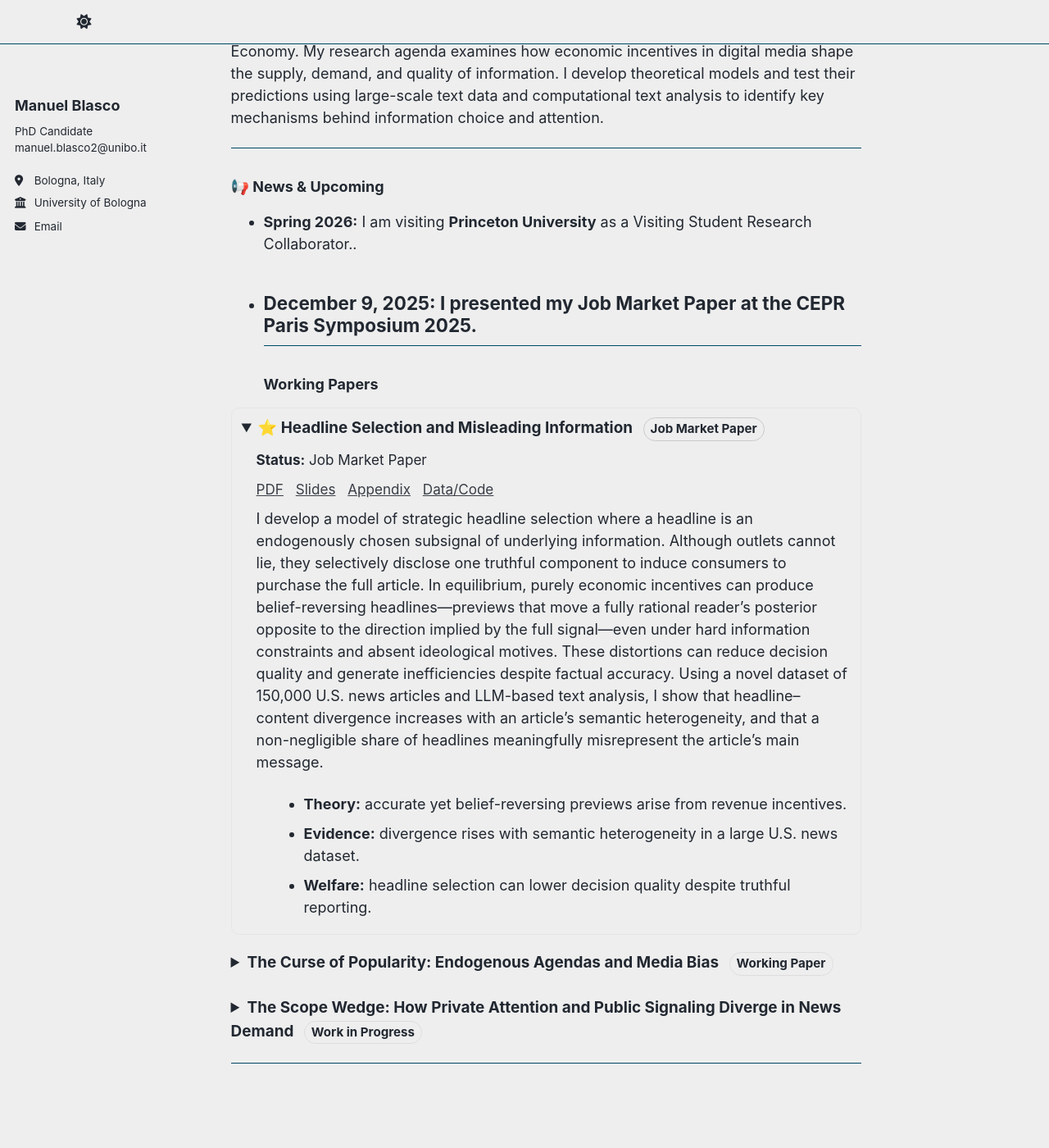
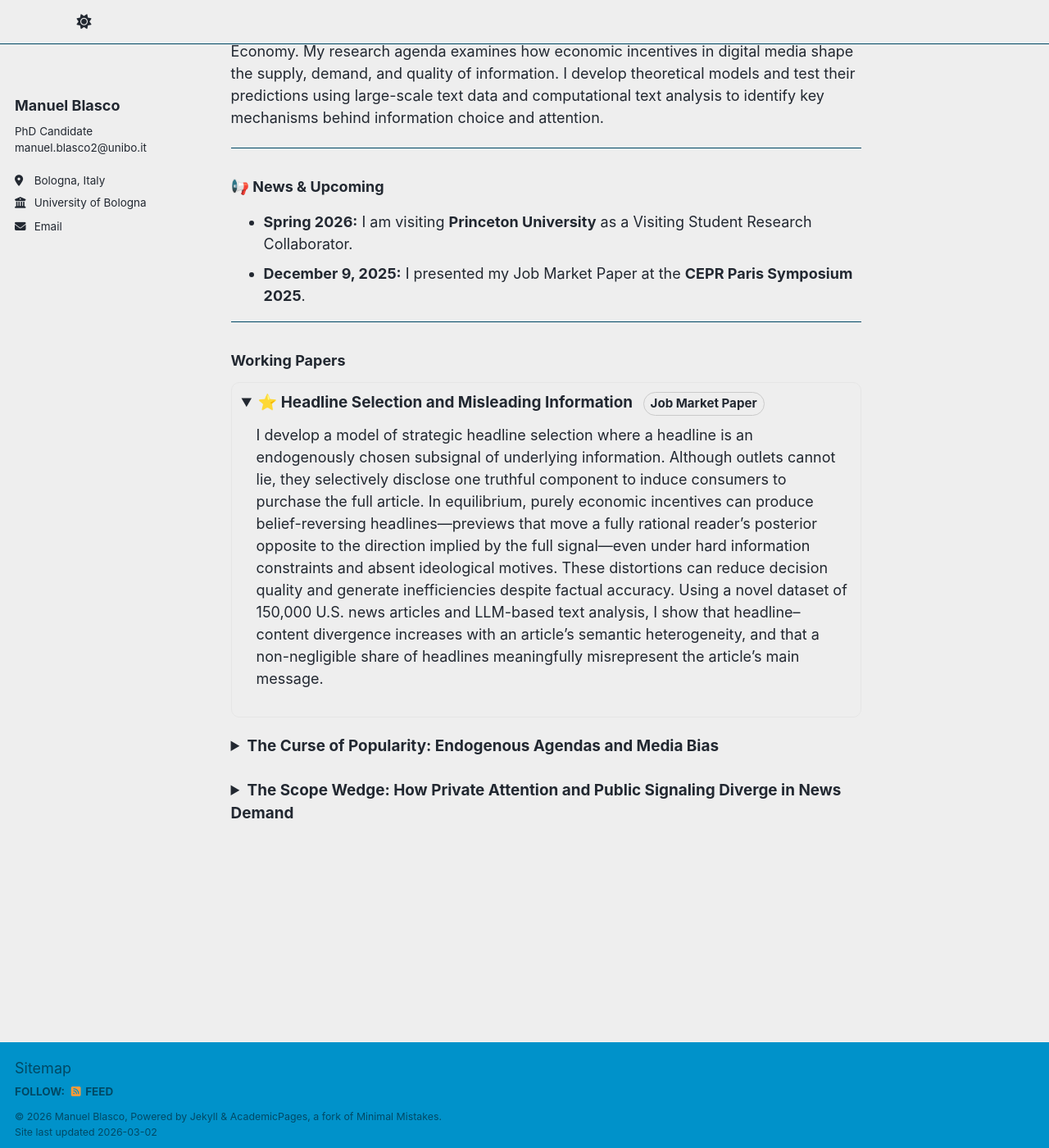
Before and after one commit to ManuelBlasco/manuelblasco.github.io, a Jekyll site: the page built from _pages/about.md, in a window 1280 px wide and 1400 px high, scrolled down 368 px. Shown: the whole window at 82% size. Built offline with Jekyll 4.4.1, drawn with Linux system fonts in a browser that asks for light colours; a script that is not in the unit is left out.

Commit message:
Update about.md

```diff
--- a/_pages/about.md
+++ b/_pages/about.md
@@ -22,9 +22,11 @@ I am a microeconomist working on Media and Information Economics and Political E
 
 ### 📢 News & Upcoming
 
-* **Spring 2026:** I am visiting **Princeton University** as a Visiting Student Research Collaborator..
+* **Spring 2026:** I am visiting **Princeton University** as a Visiting Student Research Collaborator.
 * **December 9, 2025:** I presented my Job Market Paper at the **CEPR Paris Symposium 2025**.
+
 ---
+
 ### Working Papers
 
 <details open style="padding: 10px 12px; border: 1px solid #e5e5e5; border-radius: 10px; margin: 0.9rem 0;">
@@ -35,33 +37,15 @@ I am a microeconomist working on Media and Information Economics and Political E
     </span>
   </summary>
   <div style="margin-top:10px; margin-left:18px;">
-    <div style="margin: 6px 0 10px; font-size: 0.95em;"><strong>Status:</strong> Job Market Paper</div>
-
-    <div style="margin-bottom:10px; font-size:0.95em;">
-      <a href="#" style="margin-right:10px;">PDF</a>
-      <a href="#" style="margin-right:10px;">Slides</a>
-      <a href="#" style="margin-right:10px;">Appendix</a>
-      <a href="#" style="margin-right:10px;">Data/Code</a>
-    </div>
-
     <p>
       I develop a model of strategic headline selection where a headline is an endogenously chosen subsignal of underlying information. Although outlets cannot lie, they selectively disclose one truthful component to induce consumers to purchase the full article. In equilibrium, purely economic incentives can produce belief-reversing headlines—previews that move a fully rational reader’s posterior opposite to the direction implied by the full signal—even under hard information constraints and absent ideological motives. These distortions can reduce decision quality and generate inefficiencies despite factual accuracy. Using a novel dataset of 150,000 U.S. news articles and LLM-based text analysis, I show that headline–content divergence increases with an article’s semantic heterogeneity, and that a non-negligible share of headlines meaningfully misrepresent the article’s main message.
     </p>
-
-    <ul style="margin: 8px 0 0 18px;">
-      <li><strong>Theory:</strong> accurate yet belief-reversing previews arise from revenue incentives.</li>
-      <li><strong>Evidence:</strong> divergence rises with semantic heterogeneity in a large U.S. news dataset.</li>
-      <li><strong>Welfare:</strong> headline selection can lower decision quality despite truthful reporting.</li>
-    </ul>
   </div>
 </details>
 
 <details style="margin: 0.9rem 0; padding: 0.25rem 0;">
   <summary style="cursor: pointer; font-weight: 700; font-size: 1.05em;">
     The Curse of Popularity: Endogenous Agendas and Media Bias
-    <span style="display:inline-block; margin-left:8px; padding:2px 8px; border-radius:999px; font-size:0.8em; font-weight:700; border:1px solid #ddd;">
-      Working Paper
-    </span>
   </summary>
   <div style="margin-top:10px; margin-left:18px;">
     <p>
@@ -73,9 +57,6 @@ I am a microeconomist working on Media and Information Economics and Political E
 <details style="margin: 0.9rem 0; padding: 0.25rem 0;">
   <summary style="cursor: pointer; font-weight: 700; font-size: 1.05em;">
     The Scope Wedge: How Private Attention and Public Signaling Diverge in News Demand
-    <span style="display:inline-block; margin-left:8px; padding:2px 8px; border-radius:999px; font-size:0.8em; font-weight:700; border:1px solid #ddd;">
-      Work in Progress
-    </span>
   </summary>
   <div style="margin-top:10px; margin-left:18px;">
     <p>
@@ -83,4 +64,3 @@ I am a microeconomist working on Media and Information Economics and Political E
     </p>
   </div>
 </details>
----
```
